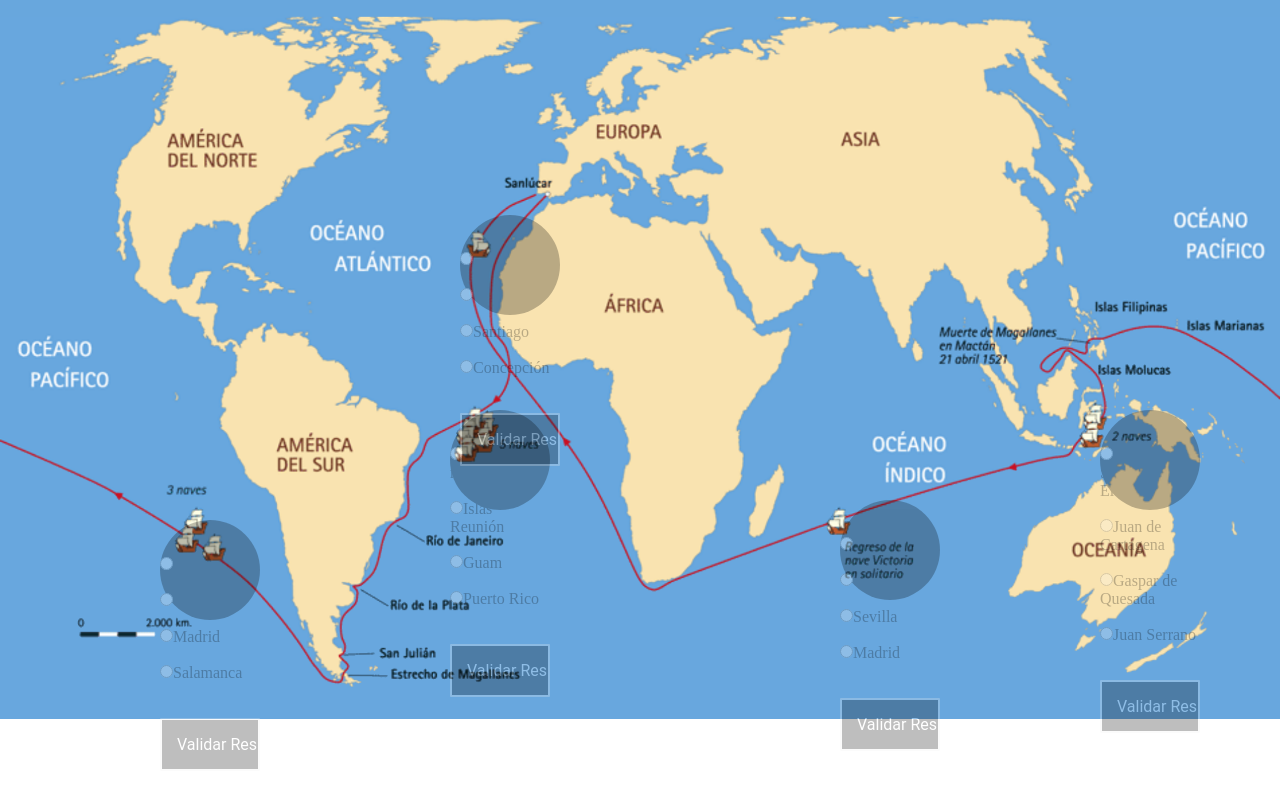
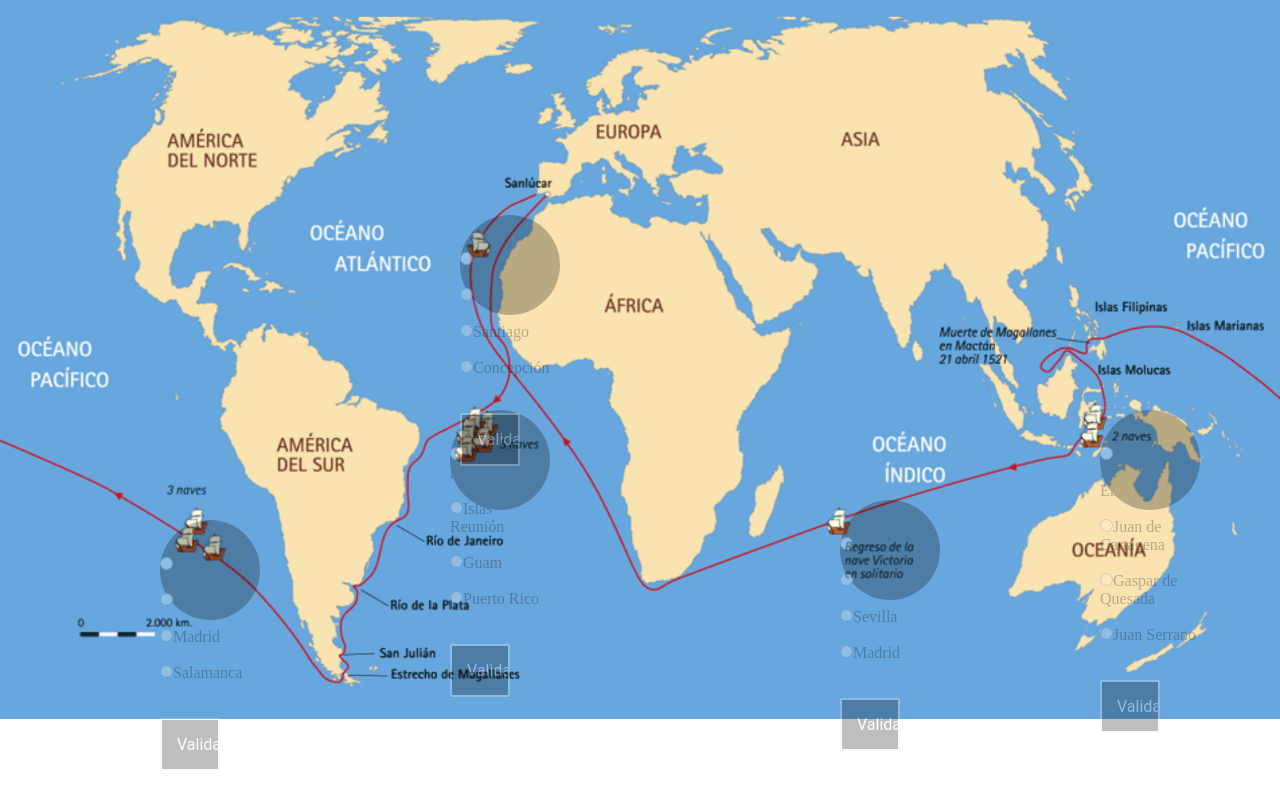
Before and after one commit to carlosseguraanton/El-viaje-de-Magallanes, a PHP site: page /contenido/controller/juego.php in a window 1280 px wide. Run offline with PHP 8.4, Linux system fonts and the light colour scheme; data comes from the database, SQL or seed files in the repository; data that the repository does not hold is empty.

Commit message:
Add files via upload

```diff
--- a/css/main.css
+++ b/css/main.css
@@ -271,7 +271,7 @@ input[type="button"] {
 	font-family: "Roboto";
 	font-size: 16px;
 	padding: 15px;
-	width: 100%;
+	width: 60%;
 	-webkit-transition: all 0.3s ease;
 	-o-transition: all 0.3s ease;
 	transition: all 0.3s ease;
--- a/js/main.js
+++ b/js/main.js
@@ -11,7 +11,7 @@ function main() {
 
 			divPregunta.addClass( "pregunta" + [index] );
 
-			divPregunta.html( "Pregunta " + [index] + "<br><br>" + $( this ).text() );
+			divPregunta.html( "Pregunta " + [index] + "<br><br>" + $( this ).contents().filter("p").text() );
 
 			var divRespuestas = $( ".respuesta" + [index] );
 
```
